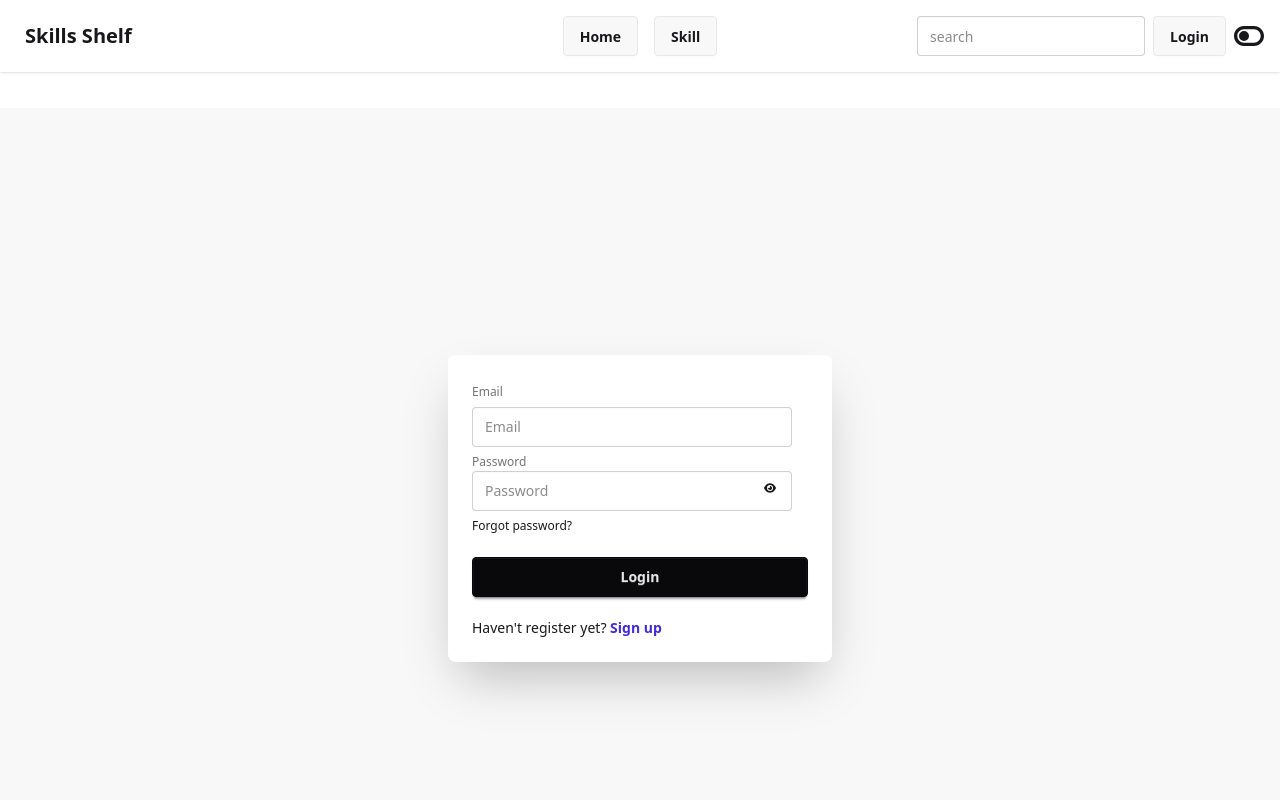
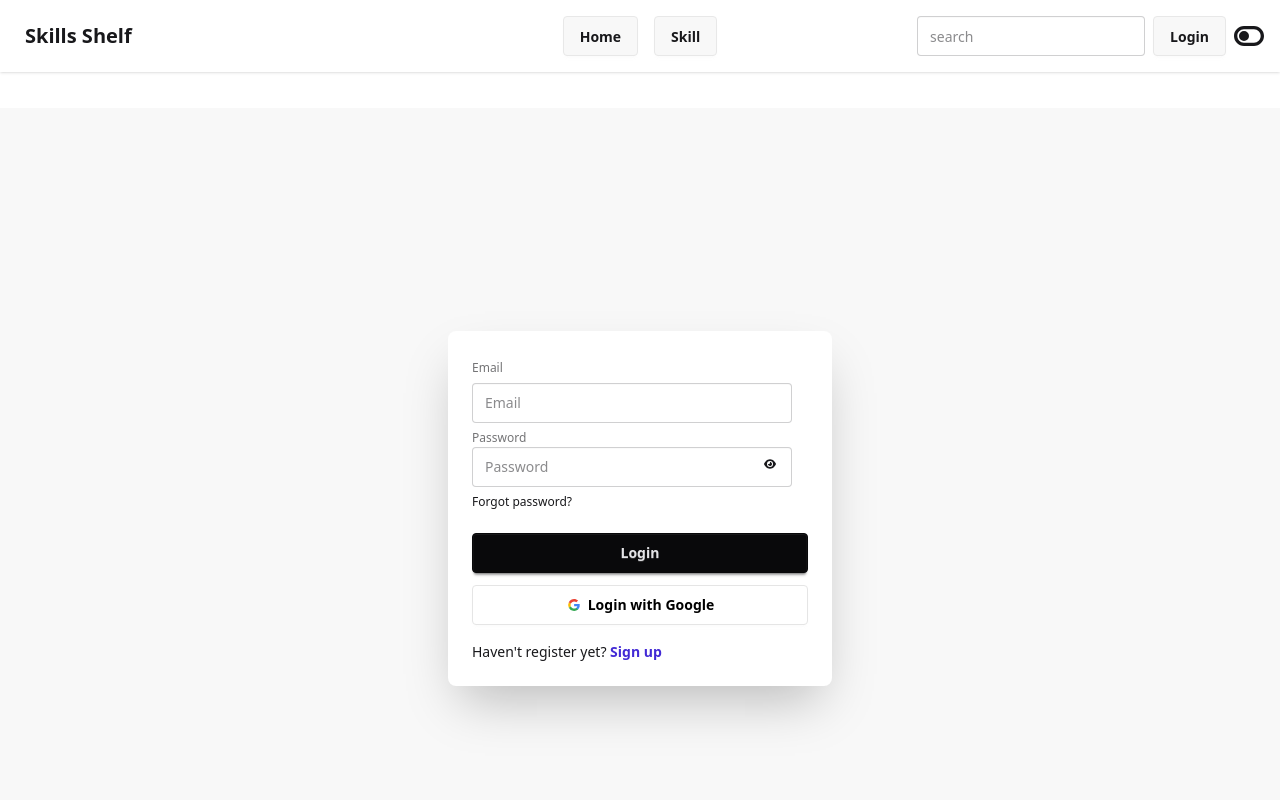
Before and after one commit to anikshajol/skill-shelf, a React (Vite) app: page /login in a window 1280 px wide. Shown: the top 800 px of the page. Built offline with nearby package versions, Linux system fonts and the light colour scheme; no server answers.

Commit message:
google authentication setup done

```diff
--- a/src/Pages/Login.jsx
+++ b/src/Pages/Login.jsx
@@ -1,14 +1,15 @@
-import React, { useContext, useState } from "react";
+import React, { useState } from "react";
 import { AuthContext } from "../Context/Context";
 import { Link, useLocation, useNavigate } from "react-router";
 import { FaEye, FaEyeSlash } from "react-icons/fa6";
 import toast from "react-hot-toast";
 import Loader from "../Components/Loader";
+import useAuth from "../hooks/useAuth";
 
 const Login = () => {
   const [showPassword, setShowPassword] = useState(false);
   const [error, setError] = useState("");
-  const { loginUser, user } = useContext(AuthContext);
+  const { loginUser, user, setLoading, loginWithGoogle } = useAuth();
   const [btnLoading, setBtnLoading] = useState(false);
   const navigate = useNavigate();
   const location = useLocation();
@@ -31,14 +32,23 @@
         navigate(location?.state || "/");
       })
       .catch((err) => {
-        console.log(err.message);
-        if (err.message == "Firebase: Error (auth/invalid-credential).") {
+        console.log(err.code);
+        if (err.code == "auth/invalid-credential") {
           setError("Email/Password not matched");
         }
+        setBtnLoading(false);
+        setLoading(false);
       });
   };
   // if (loading) return <Loader />;
-
+  const handleGoogleLogin = () => {
+    loginWithGoogle()
+      .then((res) => {
+        toast.success(`${res.user.displayName} login successfully`);
+        navigate(location?.state || "/");
+      })
+      .catch((err) => console.log(err.code));
+  };
   return (
     <div className="hero bg-base-200 min-h-screen">
       <div className="card bg-base-100 w-full max-w-sm shrink-0 shadow-2xl">
@@ -83,6 +93,39 @@
               )}
             </button>
           </form>
+          <button
+            onClick={handleGoogleLogin}
+            className="btn bg-white text-black border-[#e5e5e5]"
+          >
+            <svg
+              aria-label="Google logo"
+              width="16"
+              height="16"
+              xmlns="http://www.w3.org/2000/svg"
+              viewBox="0 0 512 512"
+            >
+              <g>
+                <path d="m0 0H512V512H0" fill="#fff"></path>
+                <path
+                  fill="#34a853"
+                  d="M153 292c30 82 118 95 171 60h62v48A192 192 0 0190 341"
+                ></path>
+                <path
+                  fill="#4285f4"
+                  d="m386 400a140 175 0 0053-179H260v74h102q-7 37-38 57"
+                ></path>
+                <path
+                  fill="#fbbc02"
+                  d="m90 341a208 200 0 010-171l63 49q-12 37 0 73"
+                ></path>
+                <path
+                  fill="#ea4335"
+                  d="m153 219c22-69 116-109 179-50l55-54c-78-75-230-72-297 55"
+                ></path>
+              </g>
+            </svg>
+            Login with Google
+          </button>
           <div>
             <span className="text-xl text-error">{error && error} </span>
           </div>
--- a/src/Provider/Provider.jsx
+++ b/src/Provider/Provider.jsx
@@ -2,8 +2,10 @@
 import { AuthContext, SearchContext, ThemeContext } from "../Context/Context";
 import {
   createUserWithEmailAndPassword,
+  GoogleAuthProvider,
   onAuthStateChanged,
   signInWithEmailAndPassword,
+  signInWithPopup,
   signOut,
   updateProfile,
 } from "firebase/auth";
@@ -16,7 +18,7 @@
   const [user, setUser] = useState(null);
   const [search, setSearch] = useState("");
   const [saveSkill, setSaveSkill] = useState(() => getFromLocalStorage());
-
+  const googleProvider = new GoogleAuthProvider();
   const signUpUser = (email, password) => {
     setLoading(true);
     return createUserWithEmailAndPassword(auth, email, password);
@@ -35,6 +37,8 @@
     return signInWithEmailAndPassword(auth, email, password);
   };
 
+  const loginWithGoogle = () => signInWithPopup(auth, googleProvider);
+
   useEffect(() => {
     const unSubscribe = onAuthStateChanged(auth, (currentUser) => {
       // console.log(user);
@@ -51,6 +55,7 @@
   const { theme, toggleTheme } = useTheme();
 
   const userInfo = {
+    loginWithGoogle,
     logOut,
     signUpUser,
     user,
```
